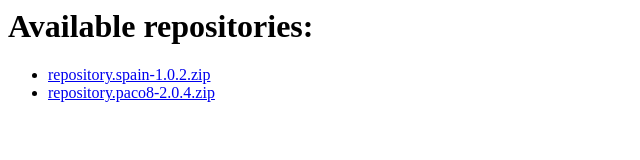
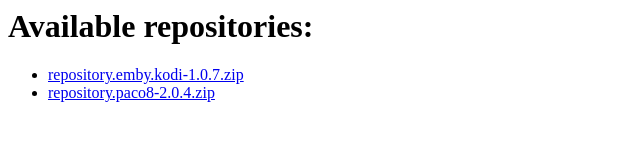
Before and after one commit to kalzorzortek/skin, a plain HTML site: page index.html in a window 1280 px wide. Shown: the full height of the page, 0-640 px from the left. Drawn offline with Linux system fonts and the light colour scheme.

Commit message:
Update index.html

```diff
--- a/index.html
+++ b/index.html
@@ -4,7 +4,7 @@
 <h1>Available repositories:</h1>
 <ul>
 <li>
-<a href="repository.spain-1.0.2.zip">repository.spain-1.0.2.zip</a>
+<a href="repository.emby.kodi-1.0.7.zip">repository.emby.kodi-1.0.7.zip</a>
 </li>
 <li>
 <a href="repository.paco8-2.0.4.zip">repository.paco8-2.0.4.zip</a>
```
